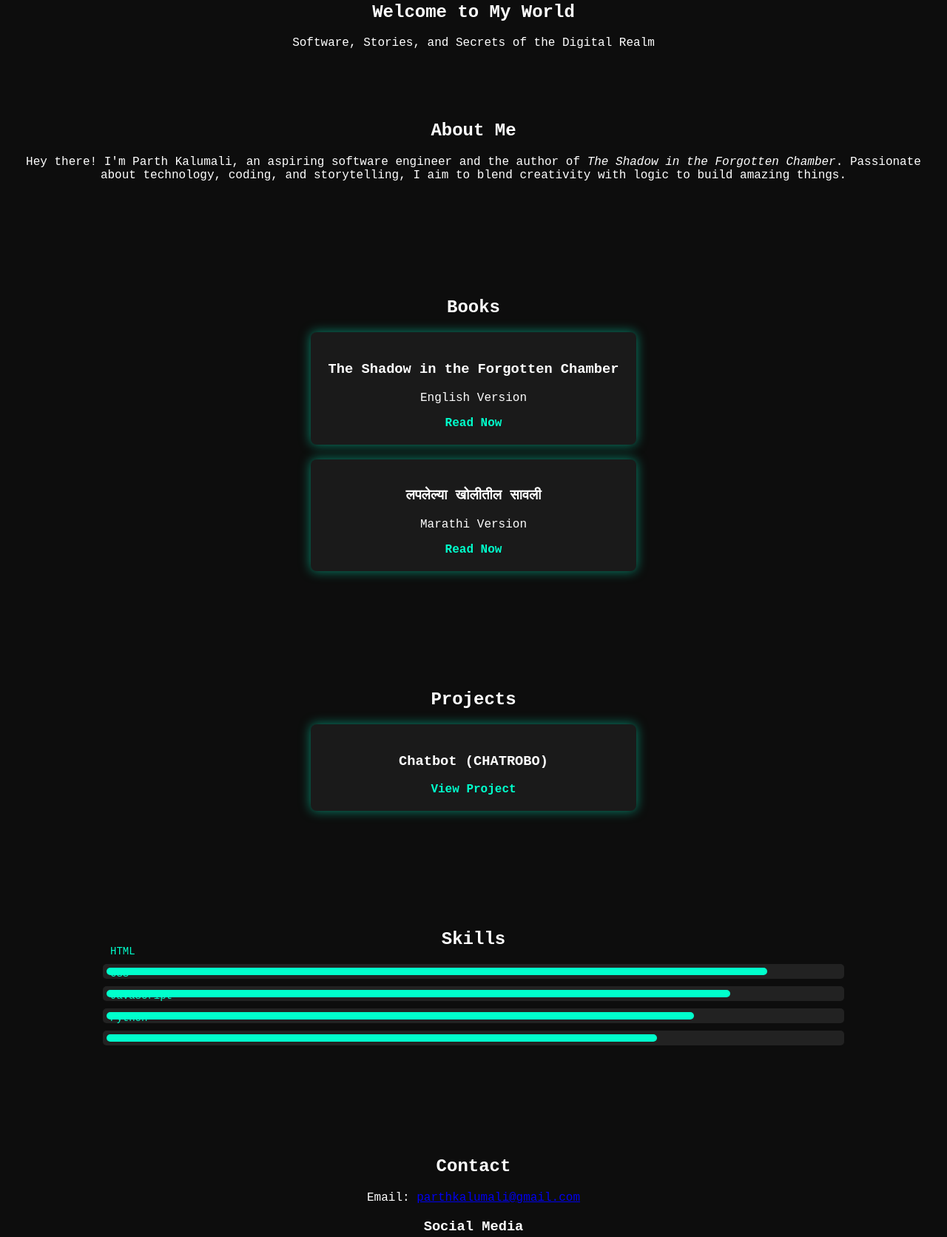
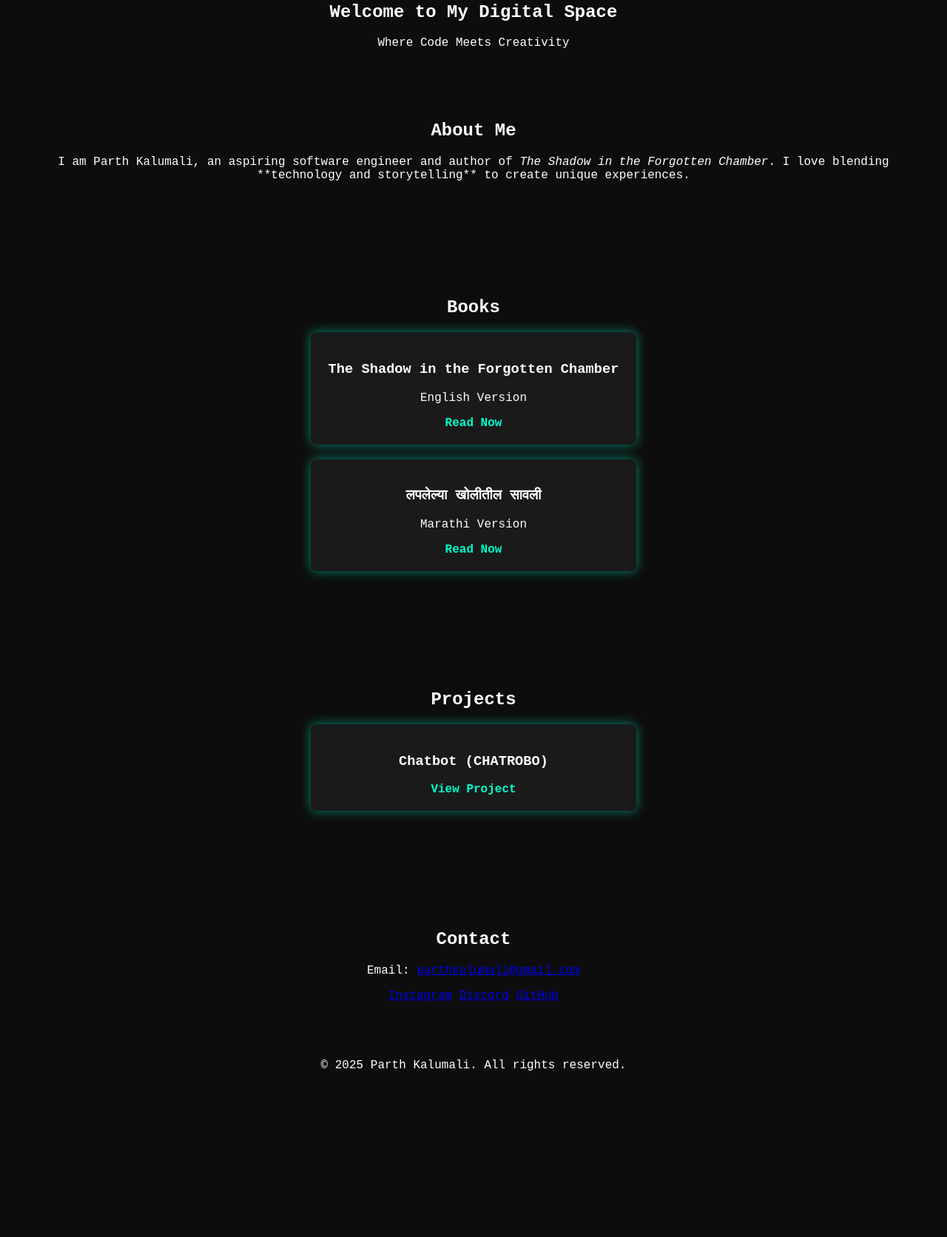
Before and after one commit to parthkalumali-1/portfolio, a plain HTML site: page index.html in a window 1280 px wide. Shown: the part 224-1896 px from the top of the page at 74% size. After the commit the page ends 1689 px from the top, so only its background shows below. Drawn offline with nearby package versions, Linux system fonts and the light colour scheme.

Commit message:
Update index.html

```diff
--- a/index.html
+++ b/index.html
@@ -10,7 +10,7 @@
 </head>
 <body>
     <header>
-        <h1 id="hacker-text">Parth Kalumali</h1>
+        <h1 id="glitch-text">Parth Kalumali</h1>
         <p class="tagline">Aspiring Software Engineer & Author</p>
         <nav>
             <ul>
@@ -24,14 +24,14 @@
 
     <section id="hero">
         <div class="hero-content">
-            <h2>Welcome to My World</h2>
-            <p>Software, Stories, and Secrets of the Digital Realm</p>
+            <h2>Welcome to My Digital Space</h2>
+            <p>Where Code Meets Creativity</p>
         </div>
     </section>
 
     <section id="about" class="section">
         <h2>About Me</h2>
-        <p>Hey there! I'm Parth Kalumali, an aspiring software engineer and the author of <em>The Shadow in the Forgotten Chamber</em>. Passionate about technology, coding, and storytelling, I aim to blend creativity with logic to build amazing things.</p>
+        <p>I am Parth Kalumali, an aspiring software engineer and author of <em>The Shadow in the Forgotten Chamber</em>. I love blending **technology and storytelling** to create unique experiences.</p>
     </section>
 
     <section id="books" class="section">
@@ -56,21 +56,14 @@
         </div>
     </section>
 
-    <section id="skills" class="section">
-        <h2>Skills</h2>
-        <div class="skill-bar"><span>HTML</span><div class="progress" style="width: 90%"></div></div>
-        <div class="skill-bar"><span>CSS</span><div class="progress" style="width: 85%"></div></div>
-        <div class="skill-bar"><span>JavaScript</span><div class="progress" style="width: 80%"></div></div>
-        <div class="skill-bar"><span>Python</span><div class="progress" style="width: 75%"></div></div>
-    </section>
-
     <section id="contact" class="section">
         <h2>Contact</h2>
         <p>Email: <a href="mailto:parthkalumali@gmail.com">parthkalumali@gmail.com</a></p>
-        <h3>Social Media</h3>
-        <a href="https://www.instagram.com/parthkalumali/" target="_blank">Instagram</a>
-        <a href="https://discord.com/users/852850579772669963" target="_blank">Discord</a>
-        <a href="https://github.com/parthkalumali-1" target="_blank">GitHub</a>
+        <div class="social-links">
+            <a href="https://www.instagram.com/parthkalumali/" target="_blank">Instagram</a>
+            <a href="https://discord.com/users/852850579772669963" target="_blank">Discord</a>
+            <a href="https://github.com/parthkalumali-1" target="_blank">GitHub</a>
+        </div>
     </section>
 
     <footer>
```
